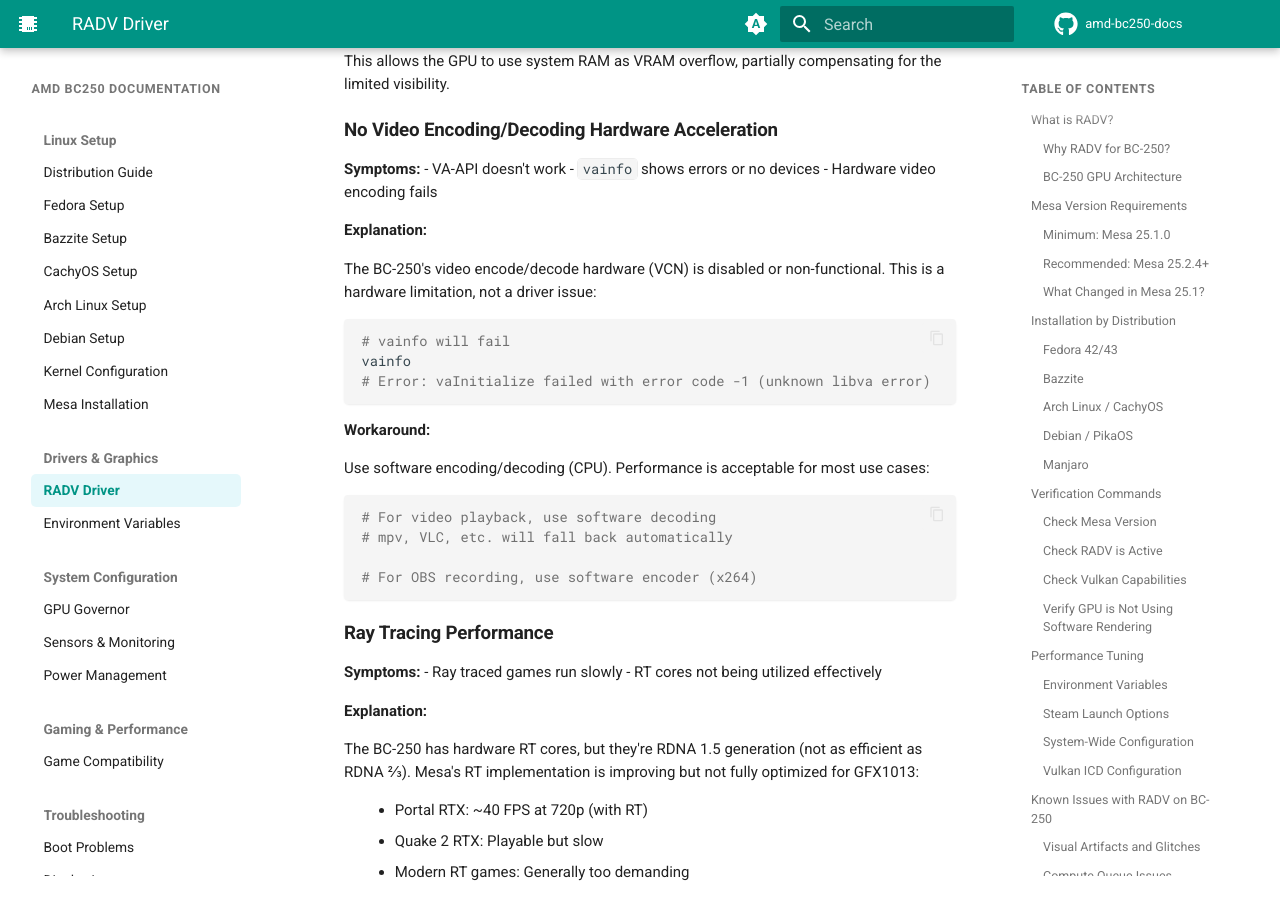
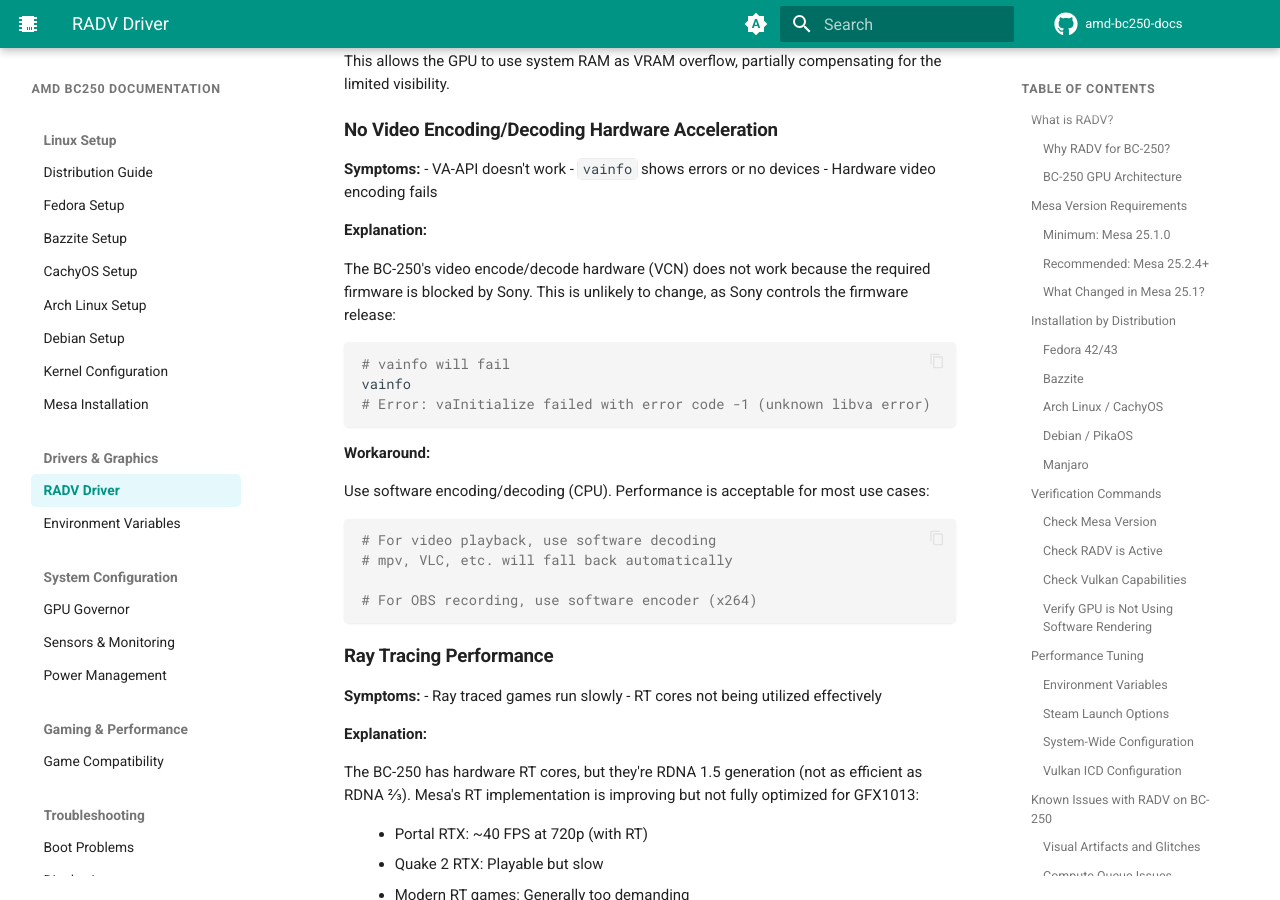
Before and after one commit to elektricM/amd-bc250-docs, an MkDocs documentation site: the page built from docs/drivers/radv.md, in a window 1280 px wide and 900 px high, scrolled down 8460 px. Built offline with MkDocs 1.6.1 and Material for MkDocs 9.7.7, drawn with Linux system fonts in a browser that asks for light colours; comment, search, counter and statistics services are not loaded; the version menu is left out.

Commit message:
fix(radv): clarify VCN firmware blocked by Sony, update date
- Change VCN explanation from "disabled or non-functional" to "firmware blocked by Sony"
- Update last updated date to March 2026

````diff
--- a/docs/drivers/radv.md
+++ b/docs/drivers/radv.md
@@ -409,7 +409,7 @@
 
 **Explanation:**
 
-The BC-250's video encode/decode hardware (VCN) is disabled or non-functional. This is a hardware limitation, not a driver issue:
+The BC-250's video encode/decode hardware (VCN) does not work because the required firmware is blocked by Sony. This is unlikely to change, as Sony controls the firmware release:
 
 ```bash
 # vainfo will fail
````
Also changed, not shown: other parts of docs/drivers/radv.md (+1 -1 lines).
